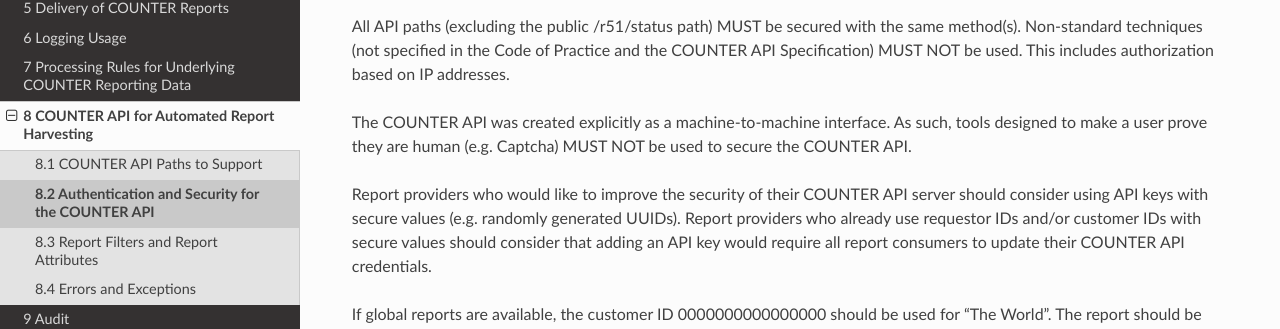
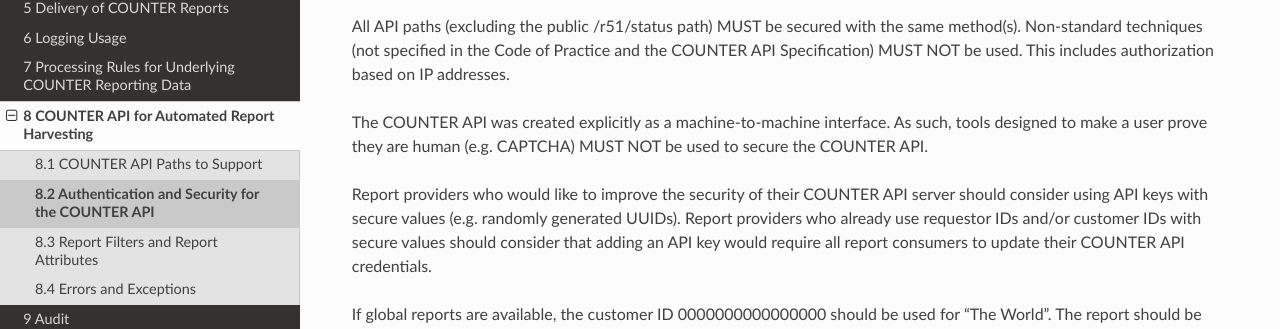
Before and after one commit to Project-Counter/cop5, a Sphinx documentation site: the page built from source/08-api/02-authentication-and-security-for-counter-api.rst, in a window 1280 px wide. Shown: the part 337-666 px from the top of the page. Built offline with Sphinx 7.4.7 and the Read the Docs theme 3.1.0, drawn with Linux system fonts in a browser that asks for light colours.

```diff
--- a/source/08-api/02-authentication-and-security-for-counter-api.rst
+++ b/source/08-api/02-authentication-and-security-for-counter-api.rst
@@ -16,7 +16,7 @@ The COUNTER API - excluding the public path /r51/status (see :numref:`api-paths`
 
 All API paths (excluding the public /r51/status path) MUST be secured with the same method(s). Non-standard techniques (not specified in the Code of Practice and the COUNTER API Specification) MUST NOT be used. This includes authorization based on IP addresses.
 
-The COUNTER API was created explicitly as a machine-to-machine interface. As such, tools designed to make a user prove they are human (e.g. Captcha) MUST NOT be used to secure the COUNTER API.
+The COUNTER API was created explicitly as a machine-to-machine interface. As such, tools designed to make a user prove they are human (e.g. CAPTCHA) MUST NOT be used to secure the COUNTER API.
 
 Report providers who would like to improve the security of their COUNTER API server should consider using API keys with secure values (e.g. randomly generated UUIDs). Report providers who already use requestor IDs and/or customer IDs with secure values should consider that adding an API key would require all report consumers to update their COUNTER API credentials.
 
```
